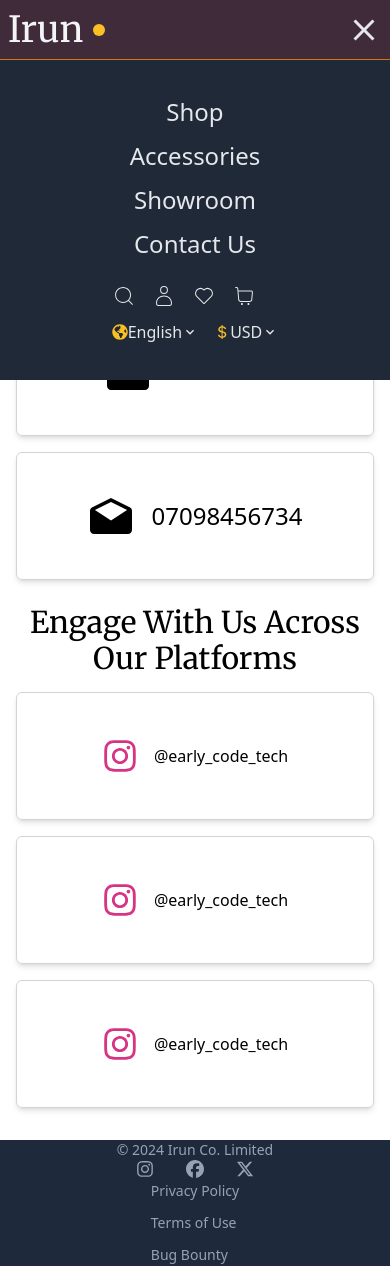
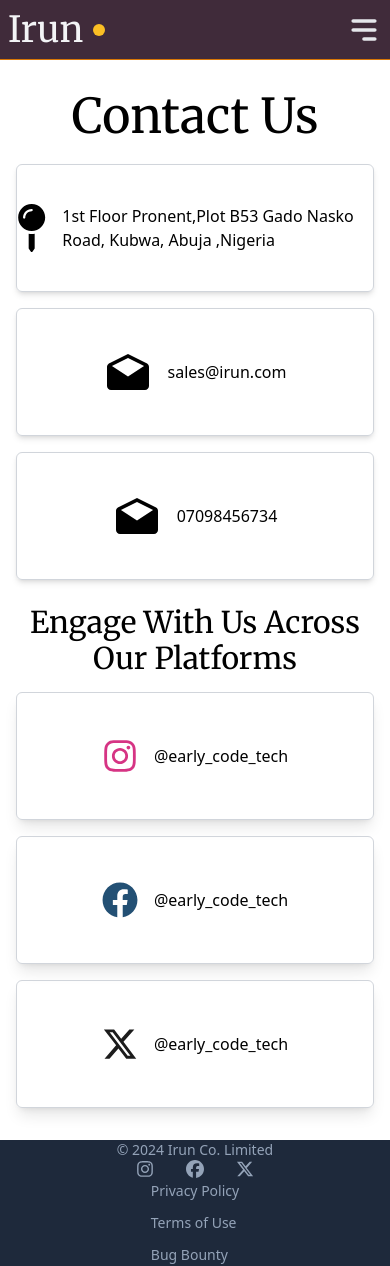
Before and after one commit to boluwatifebaiyemo/irun, a Next.js app: page /contact-us in a window 390 px wide. Built offline with nearby package versions, Linux system fonts and the light colour scheme.

Commit message:
20-03 updated

```diff
--- a/components/NavBar.js
+++ b/components/NavBar.js
@@ -53,8 +53,8 @@ export function NavBar() {
 
                 {/* show on mobile and tablet */}
                 <div className="lg:hidden flex justify-end items-center">
-                    <HiMenuAlt3 onClick={() => setShowMenu(true)} className={`${!showMenu ? "flex" : "hidden"} text-gray-200 text-4xl`} />
-                    <MdClose onClick={() => setShowMenu(false)} className={`${showMenu ? "flex" : "hidden"} text-gray-200 text-4xl`} />
+                    <HiMenuAlt3 onClick={() => setShowMenu(false)} className={`${showMenu ? "flex" : "hidden"} text-gray-200 text-4xl`} />
+                    <MdClose onClick={() => setShowMenu(true)} className={`${showMenu ? "hidden" : "flex"} text-gray-200 text-4xl`} />
                 </div>
 
 
@@ -83,7 +83,7 @@ export function NavBar() {
                 </div>
             </nav>
 
-            <div className={`${showMenu ? "flex" : "hidden"} flex-col gap-6 items-center justify-center lg:hidden min-h-80 w-full absolute top-[60px] left-0 z-10 bg-gray-800`}>
+            <div className={`${!showMenu ? "flex" : "hidden"} flex-col gap-6 items-center justify-center lg:hidden min-h-80 w-full absolute top-[60px] left-0 z-10 bg-gray-800`}>
                 <ul className="flex flex-col gap-3">
                     <li className="text-gray-200 text-2xl text-center"><Link href="#">Shop</Link></li>
                     <li className="text-gray-200 text-2xl text-center"><Link href="#">Accessories</Link></li>
--- a/pages/contact-us.js
+++ b/pages/contact-us.js
@@ -27,7 +27,7 @@ export default function ContactUs() {
                 <div className="flex flex-col gap-4">
                     <blockquote className="min-h-32 flex flex-row gap-4 justify-center items-center border border-gray-300 rounded-md shadow-md">
                         <FaMapPin className="text-5xl" />
-                        <p className="">1st Floor Pronent,Plot B53 Gado Nasko Road, Kubwa, Abuja ,Nigeria</p>
+                        <p>1st Floor Pronent,Plot B53 Gado Nasko Road, Kubwa, Abuja ,Nigeria</p>
 
                     </blockquote>
                     <div className="grid md:grid-cols-2 gap-4">
@@ -38,7 +38,7 @@ export default function ContactUs() {
 
                         <blockquote className="min-h-32 flex flex-row gap-4 justify-center items-center border border-gray-300 rounded-md shadow-md">
                             <IoMdMailOpen className="text-5xl" />
-                            <Link href='tel:07098456734' className='text-2xl'>07098456734</Link>
+                            <Link href='tel:07098456734'>07098456734</Link>
                         </blockquote>
                     </div>
                 </div>
@@ -47,16 +47,16 @@ export default function ContactUs() {
                     <h2 className={`${MerriReg400.className} text-3xl text-center`}>Engage With Us Across Our Platforms</h2>
 
                     <div className="grid md:grid-cols-3 gap-4">
-                        <blockquote className="min-h-32 flex flex-row gap-4 justify-center items-center border border-gray-300 rounded-md shadow-md">
+                        <blockquote className="min-h-32 flex flex-row gap-4 justify-center items-center border border-gray-300 rounded-md shadow-lg">
                             <FaInstagram className="text-[#d63484] text-4xl" />
                             <Link href='http://instagram.com/early_code_tech' className=''>@early_code_tech</Link>
                         </blockquote>
-                        <blockquote className="min-h-32 flex flex-row gap-4 justify-center items-center border border-gray-300 rounded-md shadow-md">
-                            <FaInstagram className="text-[#d63484] text-4xl" />
+                        <blockquote className="min-h-32 flex flex-row gap-4 justify-center items-center border border-gray-300 rounded-md shadow-lg">
+                            <FaFacebook className="text-[#235074] text-4xl" />
                             <Link href='http://facebook.com/earlycodetech' className=''>@early_code_tech</Link>
                         </blockquote>
-                        <blockquote className="min-h-32 flex flex-row gap-4 justify-center items-center border border-gray-300 rounded-md shadow-md">
-                            <FaInstagram className="text-[#d63484] text-4xl" />
+                        <blockquote className="min-h-32 flex flex-row gap-4 justify-center items-center border border-gray-300 rounded-md shadow-lg">
+                            <FaXTwitter className="text-[#1c1c1c] text-4xl" />
                             <Link href='http://twitter.com/earlycodetech' className=''>@early_code_tech</Link>
                         </blockquote>
                     </div>
```
